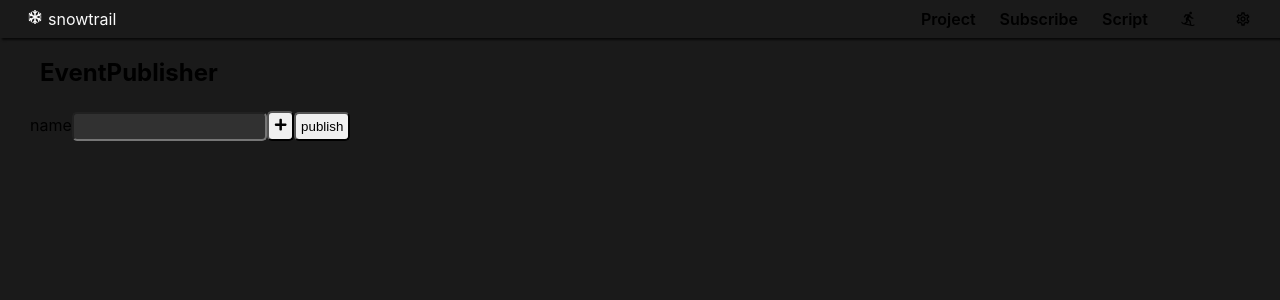
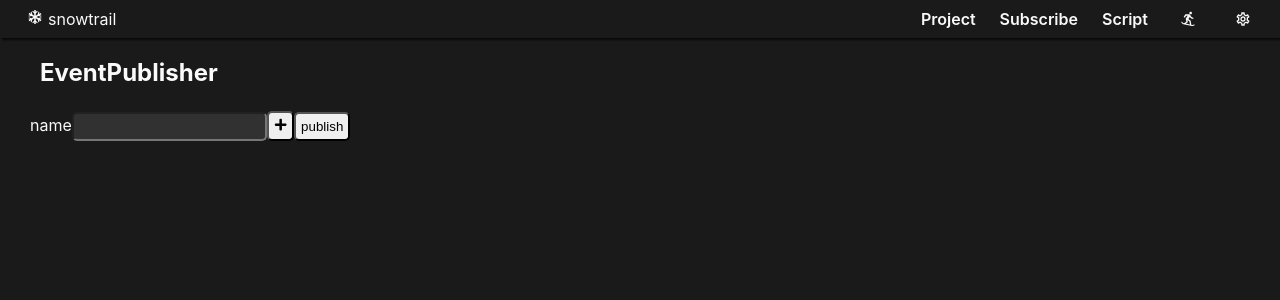
Before and after one commit to enuesaa/snowtrail, a Next.js app: page /publisher in a window 1280 px wide. Shown: the top 300 px of the page. Built offline with nearby package versions, Linux system fonts and the light colour scheme; what emotion-normalize would draw is missing.

Commit message:
fix: styles

```diff
--- a/src/components/common/Header.tsx
+++ b/src/components/common/Header.tsx
@@ -5,7 +5,7 @@ import { MdOutlineSettings, MdSnowboarding } from 'react-icons/md'
 
 export const Header = () => {
   const styles = useStyles((theme) => ({
-    top: theme().css({
+    top: theme({ surf: 'main' }).css({
       padding: '7px 0',
       boxShadow: '2px 2px 2px rgba(0, 0, 0, 0.7)',
       display: 'flex',
--- a/src/components/common/Main.tsx
+++ b/src/components/common/Main.tsx
@@ -6,7 +6,7 @@ type Props = {
 }
 export const Main = ({ children }: Props) => {
   const styles = useStyles((theme) => ({
-    main: theme().css({
+    main: theme({ surf: 'main' }).css({
       margin: '20px',
       padding: '0 10px 10px 10px',
       // color: theme.color.main,
--- a/src/styles/theme.ts
+++ b/src/styles/theme.ts
@@ -4,7 +4,7 @@ export const baseTheme: Theme = {
   surf: {
     main: {
       color: '#fafafa',
-      background: '#222222',
+      background: '#1a1a1a',
     },
     sub: {
       color: '#fafafa',
```
